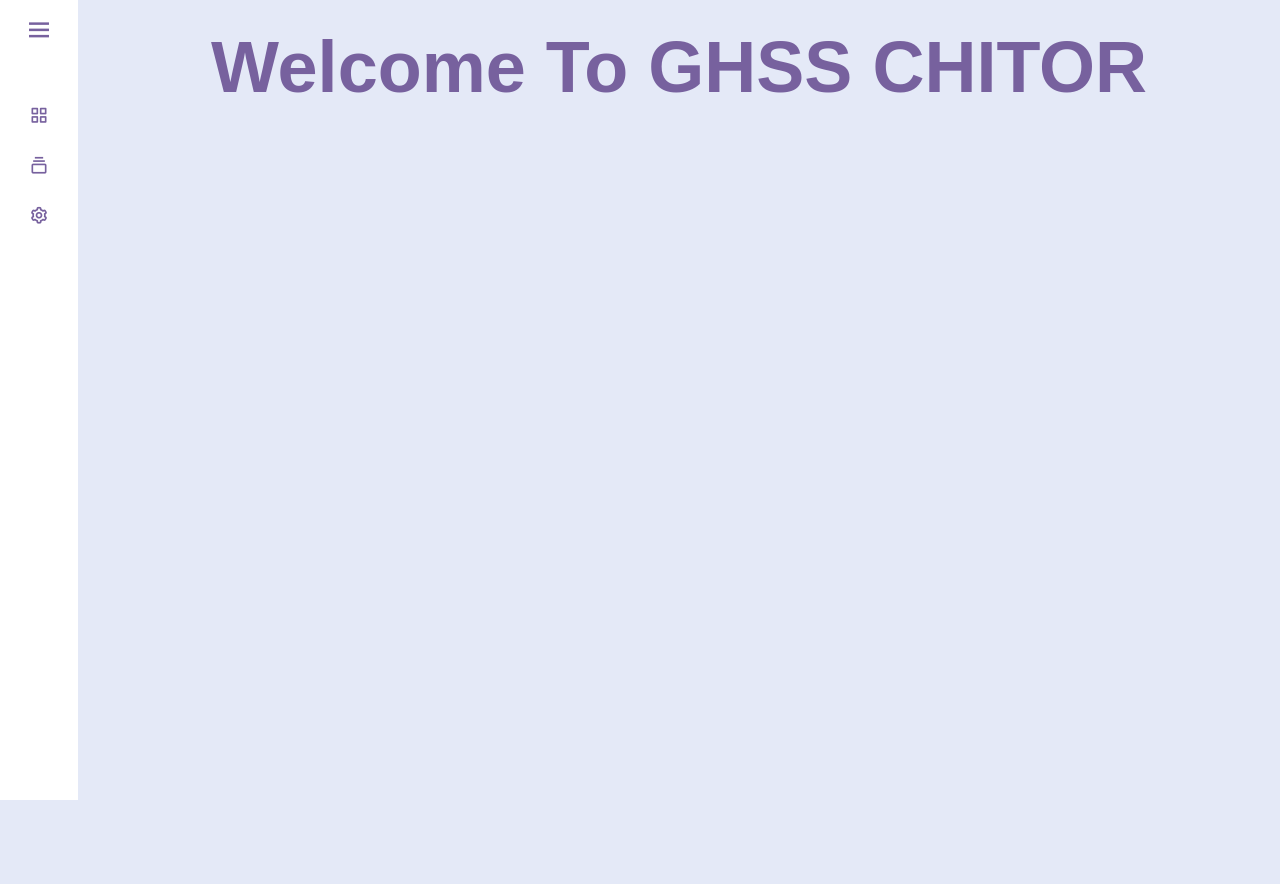
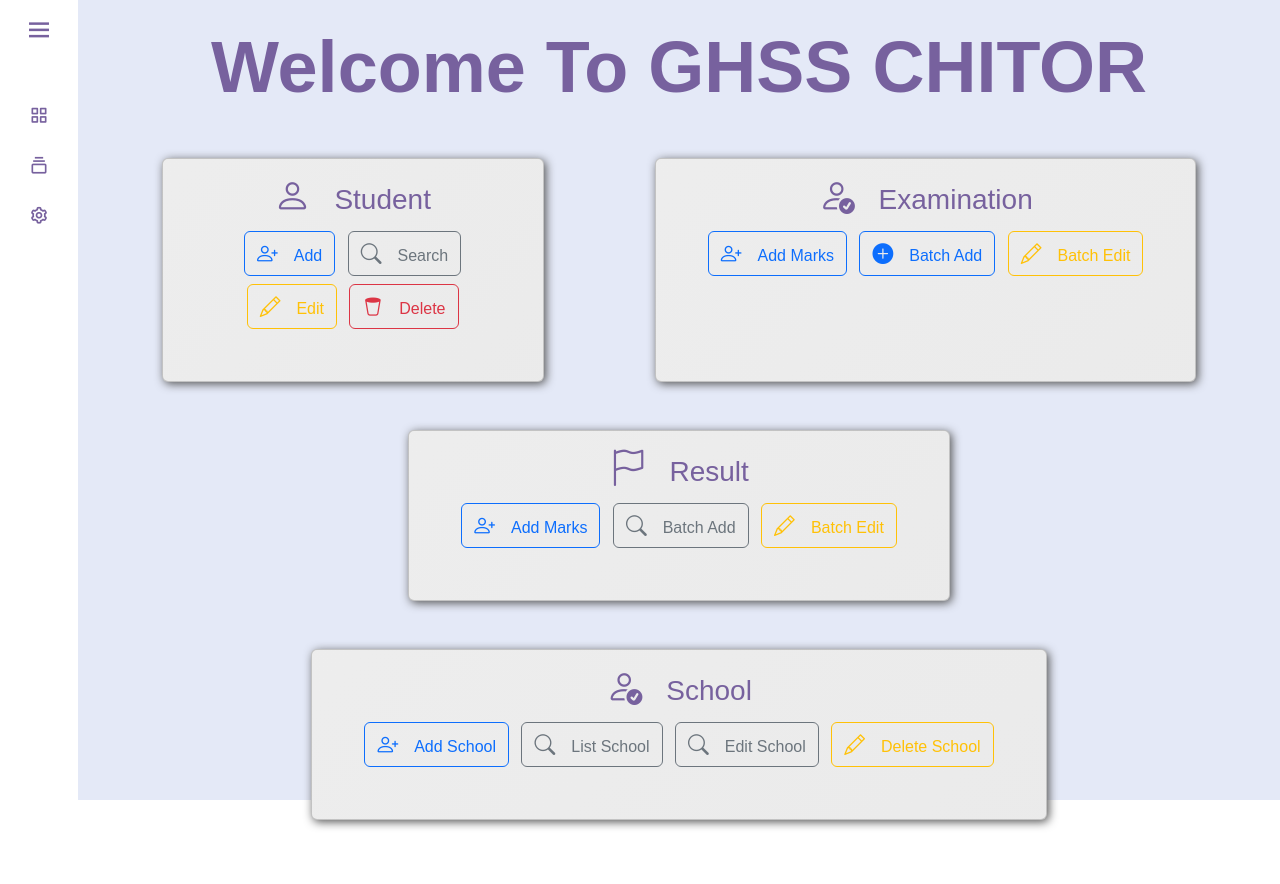
Before and after one commit to WajahatKanju/LMS, a Django app: page / in a window 1280 px wide. Before the commit the page ends 800 px from the top, so only its background shows below. Run offline with Django 4.2, Linux system fonts and the light colour scheme.

Commit message:
add cards

```diff
--- a/pages/templates/pages/index.html
+++ b/pages/templates/pages/index.html
@@ -1 +1,52 @@
 {% extends '_base.html' %}
+{% block content %}
+    <div class="container-fluid mt-5">
+        <div class="d-flex flex-wrap justify-content-around">
+            <div class=" card card--custom rounded px-5 mb-5 col-4">
+                <div class="content py-5 pt-3 text-center">
+                    <h3><i class="bi bi-person"></i> Student</h3>
+
+                    <div class="m-1 btn btn-outline-primary"><i class="bi bi-person-plus"></i>Add</div>
+                    <div class="m-1 btn btn-outline-secondary"><i class="bi bi-search"></i>Search</div>
+                    <div class="m-1 btn btn-outline-warning"><i class="bi bi-pencil"></i>Edit</div>
+                    <div class="m-1 btn btn-outline-danger"><i class="bi bi-trash2"></i>Delete</div>
+                </div>
+
+            </div>
+            <div class="card card--custom rounded px-5 mb-5 ">
+                <div class="content py-5 pt-3 text-center">
+                    <h3><i class="bi bi-person-check"></i> Examination</h3>
+
+                    <div class="m-1 btn btn-outline-primary"><i class="bi bi-person-plus"></i>Add Marks</div>
+                    <div class="m-1 btn btn-outline-primary"><i class="bi bi-plus-circle-fill"></i>Batch Add</div>
+                    <div class="m-1 btn btn-outline-warning"><i class="bi bi-pencil"></i>Batch Edit</div>
+                </div>
+
+            </div>
+            <div class=" card card--custom rounded px-5 mb-5">
+                <div class="content py-5 pt-3 text-center">
+                    <h3><i class="bi bi-flag"></i> Result</h3>
+
+                    <div class="m-1 btn btn-outline-primary"><i class="bi bi-person-plus"></i>Add Marks</div>
+                    <div class="m-1 btn btn-outline-secondary"><i class="bi bi-search"></i>Batch Add</div>
+                    <div class="m-1 btn btn-outline-warning"><i class="bi bi-pencil"></i>Batch Edit</div>
+                </div>
+
+            </div>
+
+            <div class=" card card--custom rounded px-5 mb-5">
+                <div class="content py-5 pt-3 text-center">
+                    <h3><i class="bi bi-person-check"></i> School</h3>
+
+                    <div class="m-1 btn btn-outline-primary"><i class="bi bi-person-plus"></i>Add School</div>
+                    <div class="m-1 btn btn-outline-secondary"><i class="bi bi-search"></i>List School</div>
+                    <div class="m-1 btn btn-outline-secondary"><i class="bi bi-search"></i>Edit School</div>
+
+                    <div class="m-1 btn btn-outline-warning"><i class="bi bi-pencil"></i>Delete School</div>
+                </div>
+
+            </div>
+
+        </div>
+    </div>
+{% endblock content %}
--- a/pages/templates/pages/settings.html
+++ b/pages/templates/pages/settings.html
@@ -6,7 +6,7 @@
     <div class="col-12 ">
         <div class="card p-5">
             <h3>Settings</h3>
-            <form action="">
+            <form method="post">
 
                 {% crispy form %}
             </form>
--- a/pages/views.py
+++ b/pages/views.py
@@ -1,4 +1,5 @@
-from django.shortcuts import render
+from django.shortcuts import render, get_object_or_404, redirect
+from django.urls import reverse_lazy
 from django.views.generic import View
 
 from main.form import SettingsForm
@@ -19,15 +20,31 @@
 
 class SettingsView(View):
     template_name = 'pages/settings.html'
+    success_url = reverse_lazy('settings')
 
     # form_class = SettingsForm()
     context = {
+        'form': SettingsForm(),
+        'errors': [],
     }
 
     def get(self, request):
 
         setting = Settings.objects.filter(employee__id__exact=self.request.user.id).first()
-        form_class = SettingsForm(instance=setting)
-        self.context['form'] = form_class
+        form = SettingsForm(instance=setting)
+        self.context['form'] = form
         print(self.request.user.id)
         return render(request, self.template_name, self.context)
+
+    def post(self, request,):
+        setting = Settings.objects.filter(employee__id__exact=self.request.user.id).first()
+        form = SettingsForm(request.POST, instance=setting)
+        if form.is_valid():
+            form.save(commit=False)
+            form.employee = self.request.user
+            form.save()
+
+            return redirect(self.success_url)
+
+        self.context['errors'].append({'type': 'error Type', 'message': 'Invalid'})
+        return redirect(self.success_url)
--- /dev/null
+++ b/static/card.css
@@ -0,0 +1,6 @@
+.card--custom {
+  background: linear-gradient(135deg, hsl(0, 0%, 93%), hsl(0, 0%, 92%));
+  box-shadow: 2px 2px 10px hsl(0, 0%, 33%);
+  /*max-width: 400px;*/
+  /*min-width: 200px;*/
+}
--- a/static/content.css
+++ b/static/content.css
@@ -49,7 +49,7 @@
     .home-section {
         left: 78px;
         width: calc(100% - 78px);
-        z-index: 100;
+
     }
 
     .sidebar.close ~ .home-section {
--- a/static/main.css
+++ b/static/main.css
@@ -5,3 +5,8 @@
   box-sizing: border-box;
   font-family: "Poppins", sans-serif;
 }
+
+i{
+  font-size: 1.3em;
+  margin-right: 1rem;
+}
--- a/templates/_base.html
+++ b/templates/_base.html
@@ -7,10 +7,12 @@
     <meta http-equiv="X-UA-Compatible" content="ie=edge">
 
     <link rel="stylesheet" href="https://cdn.jsdelivr.net/npm/boxicons@latest/css/boxicons.min.css">
+    <link rel="stylesheet" href="https://cdn.jsdelivr.net/npm/bootstrap-icons@1.10.3/font/bootstrap-icons.css">
 
     <link rel="stylesheet" href="{% static 'main.css' %}"/>
     <link rel="stylesheet" href="{% static 'nav.css' %}"/>
     <link rel="stylesheet" href="{% static 'content.css' %}"/>
+    <link rel="stylesheet" href="{% static 'card.css' %}"/>
     <title>{% block title %} Home {% endblock title %}</title>
 
     <link rel="stylesheet" href="https://cdn.jsdelivr.net/npm/bootstrap@5.2.3/dist/css/bootstrap.min.css">
@@ -81,7 +83,7 @@
     <div class="home-content ">
         <div class="container-fluid p-3 m-auto text">
             <div class="text-center">
-            <h2 class="text text-justify my-2 display-2">Welcome To {{ school }}</h2>
+                <h2 class="text text-justify my-2 display-2">Welcome To {{ school }}</h2>
             </div>
 
             {% block content %}
```
Also changed, not shown: static/buttons.css (added, +94 -0 lines), db.sqlite3.
